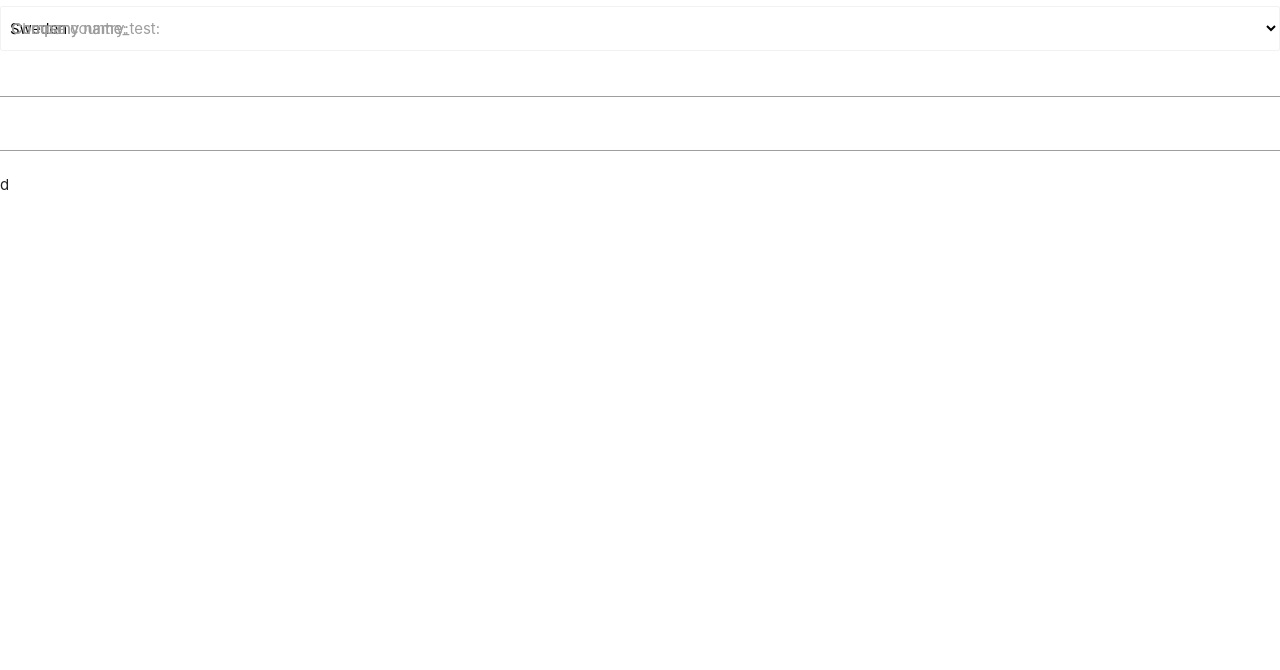
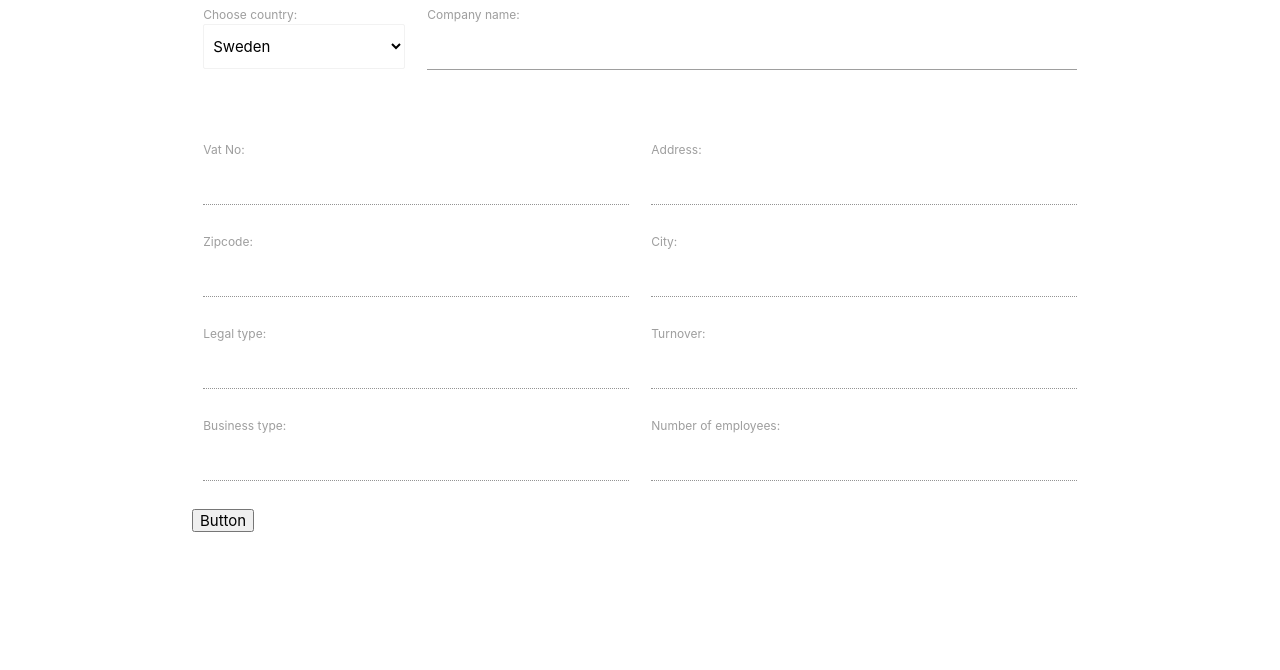
Before and after one commit to danielwikander/elsearch, a website: page frontend/index.html in a window 1280 px wide. Shown: the part 130-800 px from the top of the page. Drawn offline with nearby package versions, Linux system fonts and the light colour scheme.

Commit message:
Added getCompany functionality and fill forms functionality

```diff
--- a/frontend/index.html
+++ b/frontend/index.html
@@ -8,8 +8,11 @@
 
 <body>
 
+  <div class="container input-field">
     <h1>Company Elasticsearch</h1>
-  <div class="col s4 center search input-field">
+
+    <div class="row">
+      <div class="col s3">
         <label>Choose country:</label>
         <select id="country" class="browser-default">
           <option value="SE" selected>Sweden</option>
@@ -17,13 +20,62 @@
           <option value="NO">Norway</option>
           <option value="DE">Germany</option>
         </select>
+      </div>
 
-    <label for="autocomplete">Company name_test:</label>
-    <input type="text" id="autocomplete" class="autocomplete">
-
+      <div class="col s9">
         <label for="company_name">Company name:</label>
         <input type="text" id="company_name" class="autocomplete">
-  </div>d
+      </div>
+    </div>
+
+    <div class="row"><br></div>
+
+    <div class="row">
+      <div class="col s6">
+        <label for="vatNo">Vat No:</label>
+        <input disabled type="text" id="vatNo"></input>
+      </div>
+      <div class="col s6">
+        <label for="address">Address:</label>
+        <input disabled type="text" id="address"></input>
+      </div>
+    </div>
+
+    <div class="row">
+      <div class="col s6">
+        <label for="zipcode">Zipcode:</label>
+        <input disabled type="text" id="zipcode"></input>
+      </div>
+      <div class="col s6">
+        <label for="city">City:</label>
+        <input disabled type="text" id="city"></input>
+      </div>
+    </div>
+
+    <div class=row>
+      <div class="col s6">
+        <label for="legal_type">Legal type:</label>
+        <input disabled type="text" id="legal_type"></input>
+      </div>
+      <div class="col s6">
+        <label for="turnover">Turnover:</label>
+        <input disabled type="text" id="turnover"></input>
+      </div>
+    </div>
+
+    <div class="row">
+      <div class="col s6">
+        <label for="business_type">Business type:</label>
+        <input disabled type="text" id="business_type"></input>
+      </div>
+      <div class="col s6">
+        <label for="number_of_employees">Number of employees:</label>
+        <input disabled type="text" id="number_of_employees"></input>
+      </div>
+    </div>
+    <button type="submit">Button</button>
+
+  </div>
 </body>
 
 <!--<form action="index.html" method="post">
--- a/frontend/js/index.js
+++ b/frontend/js/index.js
@@ -1,80 +1,27 @@
-
-// document.getElementById('company_name').addEventListener('input', () => searchCompanies(company_name.value));
-
-// document.addEventListener('DOMContentLoaded', function() {
-//   var elems = document.querySelectorAll('select');
-//   var instances = M.FormSelect.init(elems, options);
-// });
-
-// document.getElementById('company_name').addEventListener('input', () =>
-//     $(function () {
-//     console.log('input event listener activated')
-//         $.ajax({
-//             type: 'GET',
-//             url: '/getCompanies' +
-//                 '?country=' + document.getElementById("country").value +
-//                 '?fulltext=' + document.getElementById("company_name").value,
-//             success: function (response) {
-//                 company_list = []
-//                 for (company in response.companies) {
-//                     company_list.push({
-//                         name: company.name,
-//                         id: company.id
-//                     })
-//                 }
-//                 $('input.autocomplete').autocomplete({
-//                     data: company_list
-//                 });
-//             }
-//         });
-//     }
-// ));
-
-// document.addEventListener('DOMContentLoaded', function () {
-//         var data =  {
-//             "Apple": null,
-//             "Microsoft": null,
-//             "Google": 'https://placehold.it/250x250'
-//         }
-//     var elems = document.querySelectorAll('.autocomplete');
-//     var instances = M.Autocomplete.init(elems, data);
-// });
-
+var current_autocomplete_companies = {}
 
 $(document).ready(function () {
-    // var elems = document.querySelectorAll('.autocomplete');
-    // var instance = M.Autocomplete.init(elems, options);
+    // Add autocomplete element
+    var elem = document.querySelector('.autocomplete');
+    var instance = M.Autocomplete.init(elem, {});
 
-    // $('select').formSelect();
-    // $('.modal').modal();
+    $('input.autocomplete').autocomplete({
+        data: {},
+        limit: 5,
+        onAutocomplete: (val) => {
+            getCompany(val)
+        }
+    });
 
-    // $('input.autocomplete').autocomplete({
-    //     data: {
-    //         "Apple": null,
-    //         "Microsoft": null,
-    //         "Google": 'https://placehold.it/250x250'
-    //     },
-    // });
-
-    testdata = {
-        id: "001",
-        text: "companyname"
-    }
-
-    // $('input.company_name').autocomplete({
-    //     data: testdata
-    // });
-    var elem = document.querySelector('.autocomplete');
-    var instance = M.Autocomplete.init(elem, testdata);
-    // var elems = document.querySelectorAll('.autocomplete');
-    // var instances = M.Autocomplete.init(elems, testdata);
-
+    // Add eventlistener on textfield for autocomplete
     document.getElementById('company_name').addEventListener('input', () =>
         $(function () {
-            if (document.getElementById('company_name').value.length < 4)
+            if (document.getElementById('company_name').value.length < 4) {
                 return
+            }
 
-            console.log('input event listener activated')
+            // Request companies from backend
+            console.log("Making get request..")
             $.ajax({
                 type: 'GET',
                 url: 'http://localhost:8080/getCompanies',
@@ -83,77 +30,152 @@ $(document).ready(function () {
                     "fulltext": document.getElementById("company_name").value,
                 },
                 success: function (response) {
-                    // console.log(response)
-                    // console.log(response.companies)
-                    company_list = []
+                    console.log("Response retrieved successfully...")
+                    current_autocomplete_companies = response.companies
+                    var companies = {}
                     for (var i = 0; i < response.companies.length; i++) {
-                        company_list.push({
-                            text: response.companies[i].name,
-                            id: response.companies[i].id
-                        })
-                        // company_list.push(response.companies[i])
+                        companies[response.companies[i].name] = null // response.companies[i].id
+                        // if (!response.companies[i] in current_autocomplete_companies) {
+                            // console.log("ADDING TO current")
+                            // current_autocomplete_companies.push(response.companies[i])
+                        // }
                     }
-                    console.log(company_list)
-                    // for (company in response.companies) {
-                    //     console.log(company.name)
-                    //     console.log(company.id)
-                    // company_list.push({
-                    //     name: company.name,
-                    //     id: company.id
-                    // })
-                    // }
-                    testdata = {
-                        id: "001",
-                        text: "companyname"
+                    // console.log("current in get request")
+                    // console.log(current_autocomplete_companies)
+
+                    // $('input.autocomplete').autocomplete({
+                    //     data: companies,
+                    //     limit: 5,
+                    //     onAutocomplete: (val) => {
+                    //         console.log("onAutocomplete()")
+                    //         for (let company in response.companies) {
+                    //             if (company.name == val)
+                    //                 fillForm(company)
+                    //             break
+                    //         }
+                    //     }
+                    // });
+
+                    $('input.autocomplete').autocomplete("updateData", companies);
+                    var elem = document.querySelector('.autocomplete');
+                    var instance = M.Dropdown.getInstance(elem);
+                    // instance.updateData(companies);
+                    if (instance) {
+                        if (!instance.isOpen)
+                            instance.open();
+                        instance.recalculateDimensions();
                     }
-                    $('input.autocomplete').autocomplete({
-                        data: company_list
-                    });
                 }
             });
+        })
+    );
+});
+
+var TESTDATA = {
+    "$schema": "https://api.bisnode.com/bbc/v2/schemas/company.schema.json",
+    "$lastModified": "2019-05-24T19:07:22.084Z",
+    "name": "Apple Import",
+    "country": {
+        "code": "SE",
+        "name": "Sweden"
+    },
+    "status": {
+        "code": "ST90",
+        "name": "Not yet active"
+    }, "type": {
+        "code": "TY99",
+        "name": "Unknown"
+    },
+    "registrationDate": "1985-11-18",
+    "nationalRegistrationNumber": "5905120316",
+    "vatNo": "SE590512031601",
+    "legalForm": {
+        "code": "JF10",
+        "name": "Propriotorship"
+    },
+    "business": {
+        "activities": {
+            "mainActivity": {
+                "code": "HG0000900",
+                "description": "Main industry unknown"
+            },
+            "subActivities": [],
+            "local": {
+                "mainActivity": {
+                    "code": "HG0000900",
+                    "description": "Unknown"
+                },
+                "subActivities": [
+                    {
+                        "code": "OV990",
+                        "description": "Class unknown"
+                    }
+                ]
+            }
+        },
+        "numberOfEmployees": {
+            "code": "AA99",
+            "name": "Unknown"
+        },
+        "numberOfOfficeEmployees": {
+            "code": "KA01",
+            "name": "0"
         }
-        ));
-
-    // TEST
-    //     $(function () {
-    //         $.ajax({
-    //             type: 'GET',
-    //             url: '/getCompanies' +
-    //                 '?country=' + document.getElementById("country").value +
-    //                 '?fulltext=' + document.getElementById("company_name").value,
-    //             success: function (response) {
-    //                 company_list = []
-    //                 for (company in response.companies) {
-    //                     company_list.push({
-    //                         name: company.name,
-    //                         id: company.id
-    //                     })
-    //                 }
-    //                 $('input.autocomplete').autocomplete({
-    //                     data: company_list
-    //                 });
-    //             }
-    //         });
-    //     });
-});
-function getId() {
-    alert($('#company').data('id'));
+    },
+    "addressSource": "PARAD, 169 93 Solna, Sweden",
+    "id": "1:102725275",
+    "_links": {
+        "self": {
+            "href": "https://api.bisnode.com/bbc/v2/companies/1:102725275"
+        }
+    }
 }
 
-// function searchCompanies(companyName) {
-//     if (companyName.length < 3)
-//         return
+function getCompany(company_name) {
+    // let company_name = document.getElementById('company_name').value;
+    var company_to_get;
+    console.log(current_autocomplete_companies)
+    for (let i = 0; i < current_autocomplete_companies.length; i++) {
+        console.log(current_autocomplete_companies[i].name)
+        if (current_autocomplete_companies[i].name == company_name) {
+            company_to_get = current_autocomplete_companies[i];
+            console.log("FOUND MATCH")
+            break;
+        }
+    }
 
-//     let country = document.getElementById('country').value
-//     export const getCompanies = () => {
-//         return fetch('http://localhost:8080/getCompanies', {
-//             method: 'GET'
-//         }).then((response) => {
-//             console.log(response);
-//         })
-//     };
+    console.log(company_to_get)
+    // Get company from backend
+    // FUNCTIONAL - USE TEST DATA IN THE MEANTIME
+    $.ajax({
+        type: 'GET',
+        url: 'http://localhost:8080/getCompany',
+        data: {
+            "id": company_to_get.id // TODO: Cannot read prop ID of undefined?
+        },
+        success: function (response) {
+            console.log("Company retrieved successfully...")
+            console.log(response)
+            fill_form(JSON.parse(response))
+        }
+    });
+    // fill_form(TESTDATA)
+}
 
-// }
+
+
+function fill_form(company) {
+    console.log(company)
+    document.getElementById('vatNo').value = company['vatNo'];
+    document.getElementById('address').value = company['addressSource'];
+    // document.getElementById('zipcode').value = company.zipcode; // ?
+    // document.getElementById('city').value = company.city;// ?
+    document.getElementById('legal_type').value = company['legalForm']['name'];
+    // document.getElementById('turnover').value = company.turnover;// ?
+    // document.getElementById('business_type').value = company.business.;// ?
+    document.getElementById('number_of_employees').value = company['business']['numberOfEmployees']['name'];
+}
+
 
 const searchcountry = async searchBox => {
     const res = await fetch('../data/countries.json');
@@ -177,56 +199,3 @@ const searchcountry = async searchBox => {
 function fillform(company) {
     document.getElementById('address').value = company.address
 }
-
-// $(function() {
-//     $.ajax({
-//       type: 'GET',
-//       url: 'https://restcountries.eu/rest/v2/all?fields=name',
-//       success: function(response) {
-//         var countryArray = response;
-//         var dataCountry = {};
-//         for (var i = 0; i < countryArray.length; i++) {
-//           //console.log(countryArray[i].name);
-//           dataCountry[countryArray[i].name] = countryArray[i].flag; //countryArray[i].flag or null
-//         }
-//         $('input.autocomplete').autocomplete({
-//           data: dataCountry,
-//           limit: 5, // The max amount of results that can be shown at once. Default: Infinity.
-//         });
-//       }
-//     });
-//   });
-
-// $(".autocomplete").each(function () {
-//     let self = this;
-//     $(this).autocomplete();
-//     $(this).on("input change", function () {
-//         $.ajax({
-//             url: '/getCompanies',
-//             type: 'get',
-//             cache: false,
-//             // getCompanies?country=SE&fulltext=col
-//             data: { country: document.getElementById('country').value,
-//                     fulltext: document.getElementById('company').value},
-//             success: function (companies) {
-
-//                 var companyNameList = {}
-
-
-//                 var countryArray = response;
-//         var dataCountry = {};
-//         for (var i = 0; i < countryArray.length; i++) {
-//           //console.log(countryArray[i].name);
-//           dataCountry[countryArray[i].name] = countryArray[i].flag; //countryArray[i].flag or null
-//         }
-
-
-//                 companies = JSON.parse(companies);
-//                 $(self).autocomplete("updateData", companies/*should be object*/);
-//             },
-//             error: function (err) {
-//                 console.log(err);
-//             }
-//         });
-//     });
-// });
```
Also changed, not shown: index.js (+83 -22 lines). Lines whose indentation alone changed are shown as unchanged.
